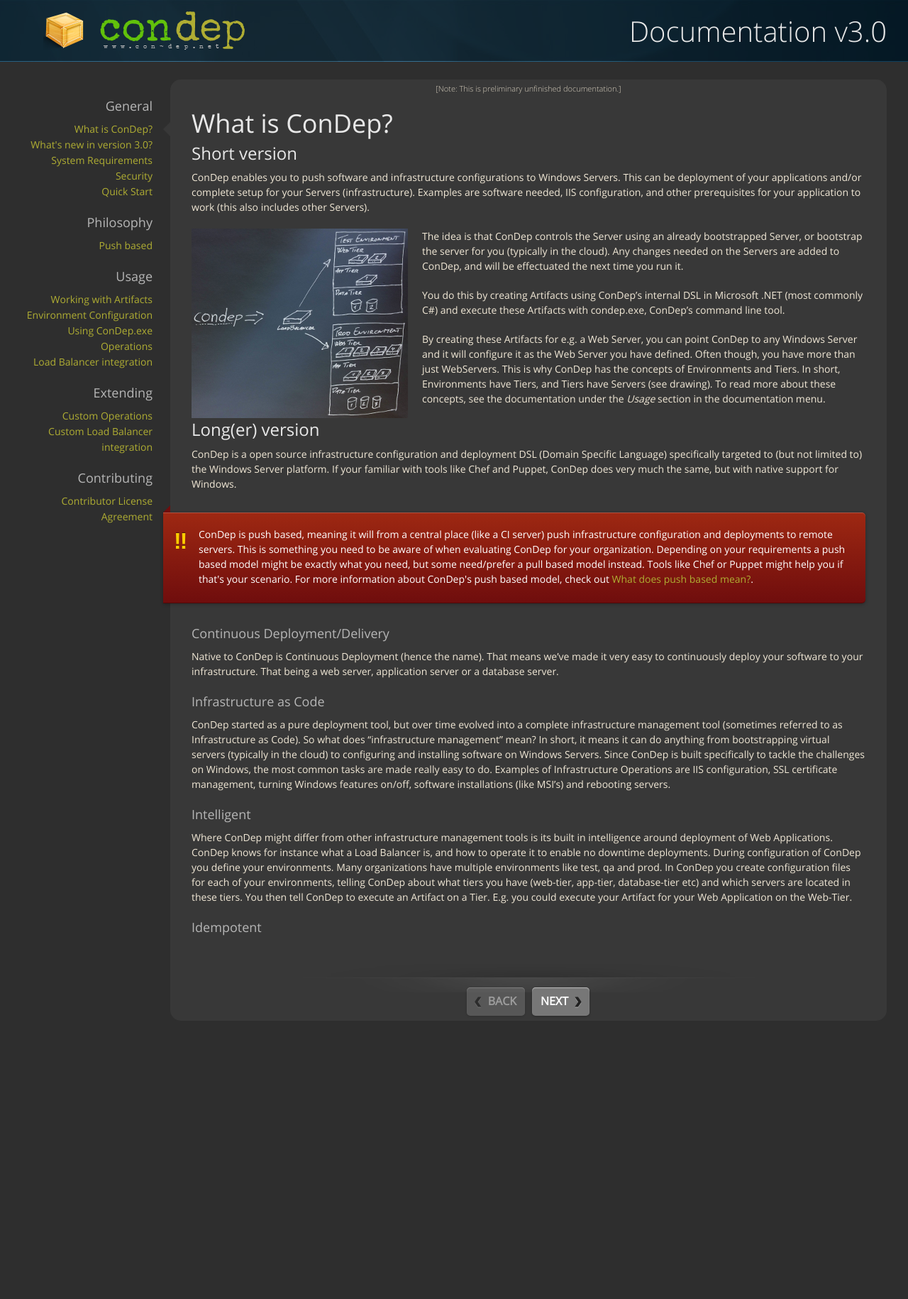
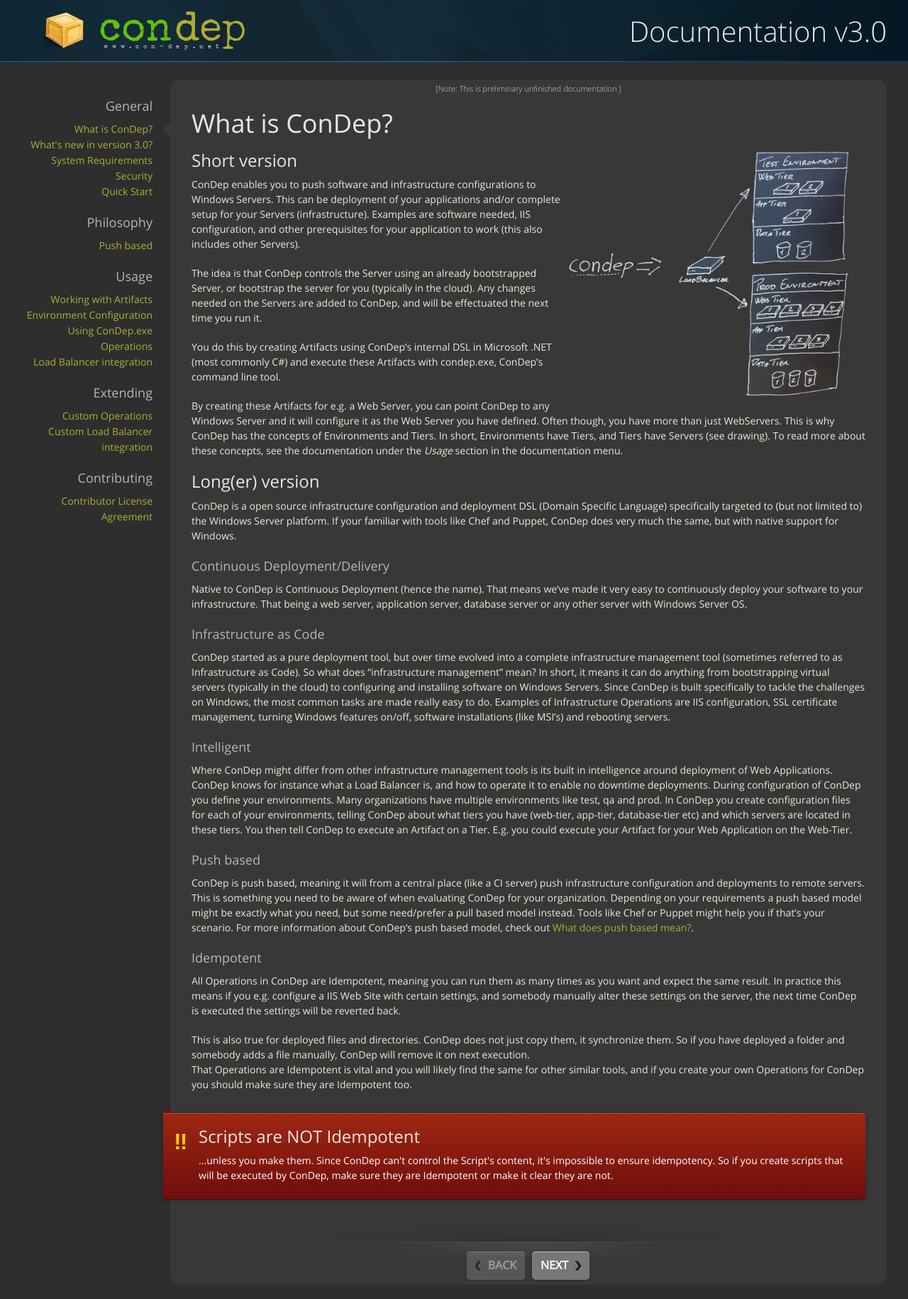
Before and after one commit to condep/condep.github.io, a Jekyll site: the page built from _docs/what-is-condep.md, in a window 1280 px wide. Shown: the whole page at 71% size. Built offline with Jekyll 4.4.1, drawn with Linux system fonts in a browser that asks for light colours; nearby versions of some CDN libraries; before the commit the page ends 1458 px from its top, so only the background shows below that.

Commit message:
updated docs

```diff
--- a/_docs/what-is-condep.md
+++ b/_docs/what-is-condep.md
@@ -8,10 +8,12 @@
 What is ConDep?
 ===============
 
+<img src="../../images/condep_arch2.png" class="img-align-right">
+
 ##Short version
 ConDep enables you to push software and infrastructure configurations to Windows Servers. This can be deployment of your applications and/or complete setup for your Servers (infrastructure). Examples are software needed, IIS configuration, and other prerequisites for your application to work (this also includes other Servers).
 
-![ConDep Architecture Image](../../images/condep_arch.png)The idea is that ConDep controls the Server using an already bootstrapped Server, or bootstrap the server for you (typically in the cloud). Any changes needed on the Servers are added to ConDep, and will be effectuated the next time you run it.
+The idea is that ConDep controls the Server using an already bootstrapped Server, or bootstrap the server for you (typically in the cloud). Any changes needed on the Servers are added to ConDep, and will be effectuated the next time you run it.
 
 You do this by creating Artifacts using ConDep's internal DSL in Microsoft .NET (most commonly C#) and execute these Artifacts with condep.exe, ConDep's command line tool.
 
@@ -20,14 +22,8 @@
 ##Long(er) version
 ConDep is a open source infrastructure configuration and deployment DSL (Domain Specific Language) specifically targeted to (but not limited to) the Windows Server platform. If your familiar with tools like Chef and Puppet, ConDep does very much the same, but with native support for Windows.
 
-<div class="note warning">
-  <p>
-		ConDep is push based, meaning it will from a central place (like a CI server) push infrastructure configuration and deployments to remote servers. This is something you need to be aware of when evaluating ConDep for your organization. Depending on your requirements a push based model might be exactly what you need, but some need/prefer a pull based model instead. Tools like Chef or Puppet might help you if that's your scenario. For more information about ConDep's push based model, check out <a href="/docs/push-based/">What does push based mean?</a>.
-	</p>
-</div>
-
 ###Continuous Deployment/Delivery
-Native to ConDep is Continuous Deployment (hence the name). That means we've made it very easy to continuously deploy your software to your infrastructure. That being a web server, application server or a database server.
+Native to ConDep is Continuous Deployment (hence the name). That means we've made it very easy to continuously deploy your software to your infrastructure. That being a web server, application server, database server or any other server with Windows Server OS.
 
 ###Infrastructure as Code
 ConDep started as a pure deployment tool, but over time evolved into a complete infrastructure management tool (sometimes referred to as Infrastructure as Code). So what does "infrastructure management" mean? In short, it means it can do anything from bootstrapping virtual servers (typically in the cloud) to configuring and installing software on Windows Servers. Since ConDep is built specifically to tackle the challenges on Windows, the most common tasks are made really easy to do. Examples of Infrastructure Operations are IIS configuration, SSL certificate management, turning Windows features on/off, software installations (like MSI's) and rebooting servers.
@@ -35,4 +31,18 @@
 ###Intelligent
 Where ConDep might differ from other infrastructure management tools is its built in intelligence around deployment of Web Applications. ConDep knows for instance what a Load Balancer is, and how to operate it to enable no downtime deployments. During configuration of ConDep you define your environments. Many organizations have multiple environments like test, qa and prod. In ConDep you create configuration files for each of your environments, telling ConDep about what tiers you have (web-tier, app-tier, database-tier etc) and which servers are located in these tiers. You then tell ConDep to execute an Artifact on a Tier. E.g. you could execute your Artifact for your Web Application on the Web-Tier.
 
+###Push based
+ConDep is push based, meaning it will from a central place (like a CI server) push infrastructure configuration and deployments to remote servers. This is something you need to be aware of when evaluating ConDep for your organization. Depending on your requirements a push based model might be exactly what you need, but some need/prefer a pull based model instead. Tools like Chef or Puppet might help you if that's your scenario. For more information about ConDep's push based model, check out <a href="/docs/push-based/">What does push based mean?</a>.
+
 ###Idempotent
+All Operations in ConDep are Idempotent, meaning you can run them as many times as you want and expect the same result. In practice this means if you e.g. configure a IIS Web Site with certain settings, and somebody manually alter these settings on the server, the next time ConDep is executed the settings will be reverted back.
+
+This is also true for deployed files and directories. ConDep does not just copy them, it synchronize them. So if you have deployed a folder and somebody adds a file manually, ConDep will remove it on next execution.
+That Operations are Idempotent is vital and you will likely find the same for other similar tools, and if you create your own Operations for ConDep you should make sure they are Idempotent too.
+
+<div class="note warning">
+	<h2>Scripts are NOT Idempotent</h2>
+  <p>
+  	...unless you make them. Since ConDep can't control the Script's content, it's impossible to ensure idempotency. So if you create scripts that will be executed by ConDep, make sure they are Idempotent or make it clear they are not.
+	</p>
+</div>
--- a/stylesheets/styles.css
+++ b/stylesheets/styles.css
@@ -605,6 +605,7 @@
 
 section img {
   max-width: 100%;
+  margin: 10px 10px 10px 10px;
 }
 
 blockquote {
@@ -835,7 +836,6 @@
 }
 
 section img {
-  float: left;
   margin-right: 20px;
 }
 
@@ -1010,6 +1010,14 @@
 
 .align-left { text-align: left; }
 
+.img-align-left {
+    float: left;
+}
+
+.img-align-right {
+    float: right;
+}
+
 /* Note types */
 .note {
   margin: 30px 0;
```
Also changed, not shown: _docs/quick-start.md (+2 -0 lines), _docs/security.md (+10 -0 lines), images/condep_arch2.png (added), images/ps_com_security.png (added).
